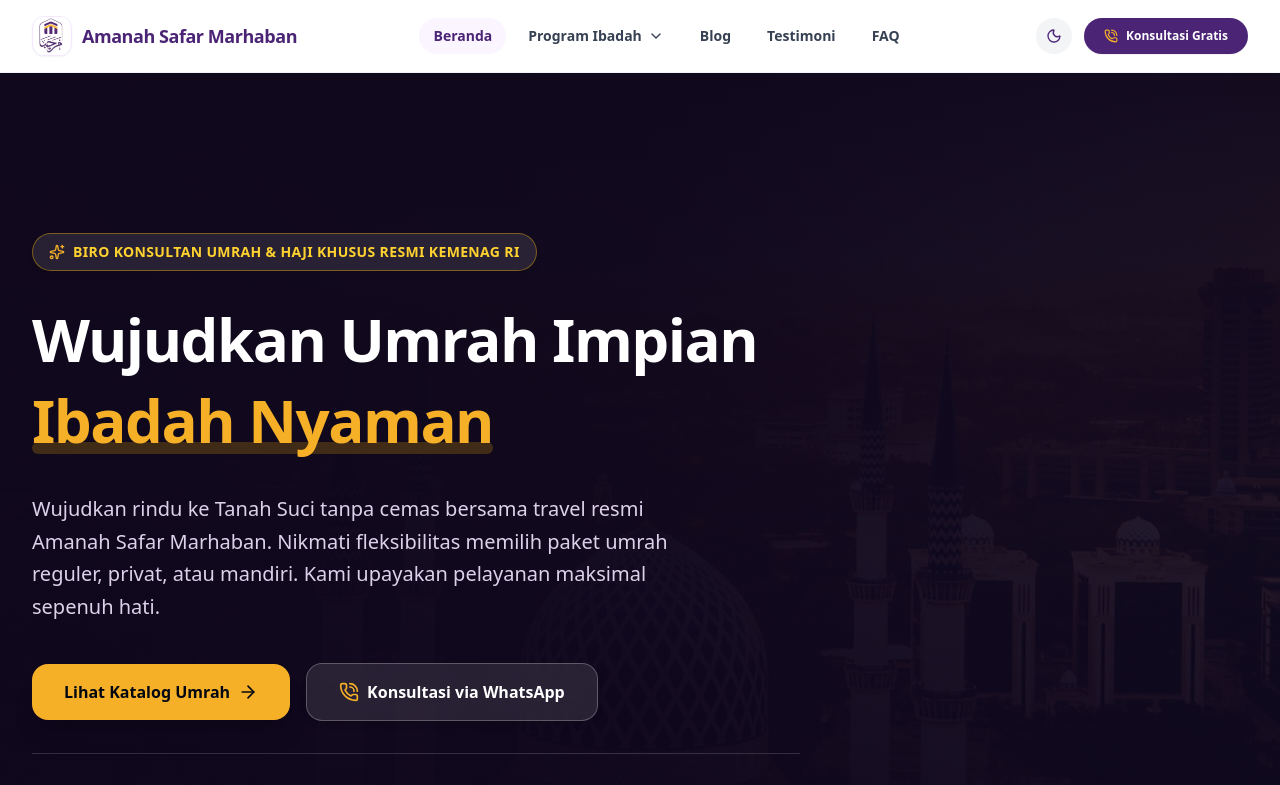
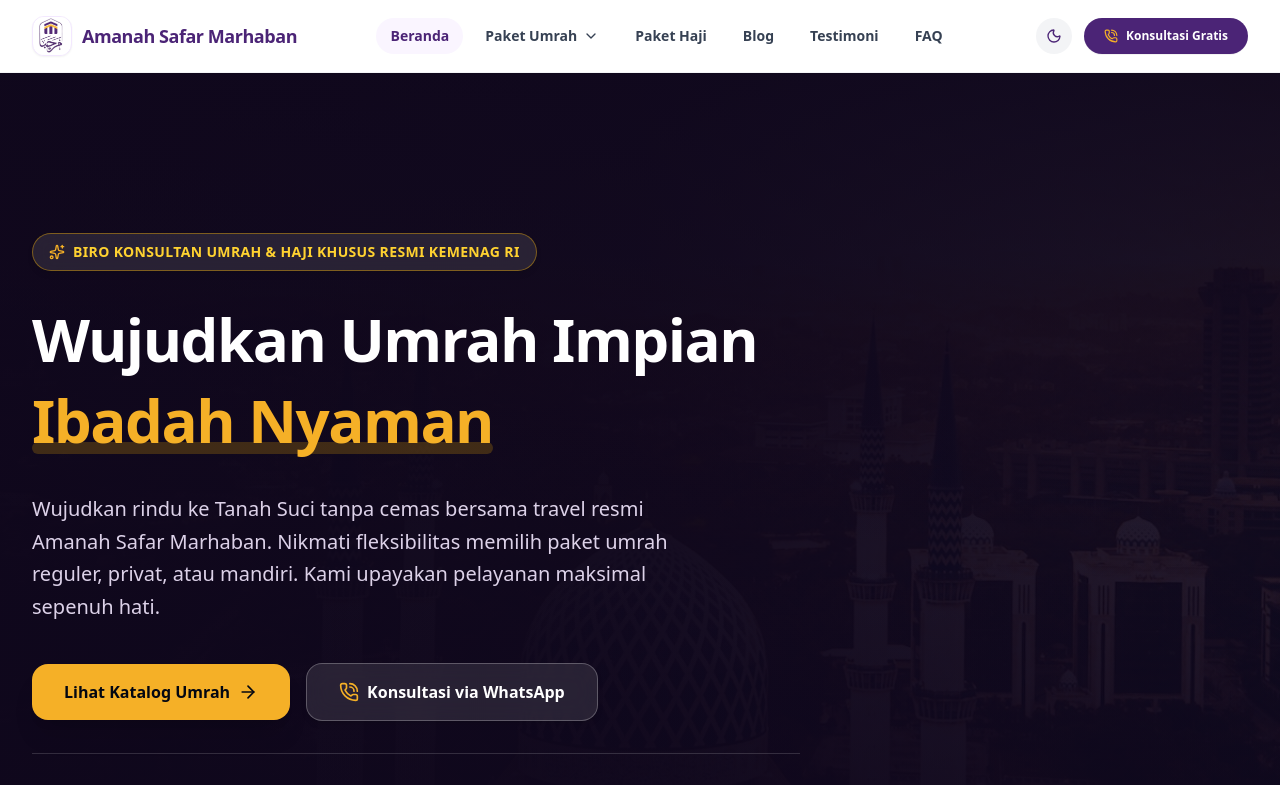
Before and after one commit to mozakki99/amanah-safar-marhaban, a Next.js app: page / in a window 1280 px wide. Shown: the top 785 px of the page. Built offline with nearby package versions, Linux system fonts and the light colour scheme.

Commit message:
feat: adjust Navbar structure per exact user request: Beranda, Paket Umrah (Reguler, Private), Paket Haji, Blog, Testimoni, FAQ

```diff
--- a/src/components/Footer.tsx
+++ b/src/components/Footer.tsx
@@ -48,12 +48,13 @@
 
           {/* Quick Links */}
           <div className="lg:col-span-2 space-y-3">
-            <h4 className="text-white font-bold uppercase tracking-wider text-xs">Program Ibadah</h4>
+            <h4 className="text-white font-bold uppercase tracking-wider text-xs">Navigasi</h4>
             <ul className="space-y-2.5 text-sm">
-              <li><Link href="/paket-umrah" className="hover:text-[#F5B027] transition-colors">Paket Umrah</Link></li>
+              <li><Link href="/" className="hover:text-[#F5B027] transition-colors">Beranda</Link></li>
+              <li><Link href="/paket-umrah" className="hover:text-[#F5B027] transition-colors">Umrah Reguler</Link></li>
               <li><Link href="/rancang-umrah" className="hover:text-[#F5B027] transition-colors">Umrah Private</Link></li>
-              <li><Link href="/paket-haji" className="hover:text-[#F5B027] transition-colors">Paket Haji VIP</Link></li>
-              <li><Link href="/blog" className="hover:text-[#F5B027] transition-colors">Blog & Wawasan</Link></li>
+              <li><Link href="/paket-haji" className="hover:text-[#F5B027] transition-colors">Paket Haji</Link></li>
+              <li><Link href="/blog" className="hover:text-[#F5B027] transition-colors">Blog</Link></li>
               <li><a href="/#testimonials" className="hover:text-[#F5B027] transition-colors">Testimoni</a></li>
               <li><a href="/#faq" className="hover:text-[#F5B027] transition-colors">FAQ</a></li>
             </ul>
--- a/src/components/Navbar.tsx
+++ b/src/components/Navbar.tsx
@@ -5,7 +5,7 @@
 import Link from 'next/link';
 import { usePathname } from 'next/navigation';
 import { useTheme } from '@/context/ThemeContext';
-import { PhoneCall, Menu, X, Sun, Moon, ChevronDown, Sparkles, Crown, Plane } from 'lucide-react';
+import { PhoneCall, Menu, X, Sun, Moon, ChevronDown, Sparkles, Plane } from 'lucide-react';
 import BookingFormModal from './BookingFormModal';
 
 export default function Navbar() {
@@ -48,28 +48,22 @@
     };
   }, [mobileMenuOpen]);
 
-  const programSubItems = [
+  const umrahSubItems = [
     {
-      name: 'Paket Umrah',
+      name: 'Reguler',
       href: '/paket-umrah',
-      desc: 'Program Umrah Reguler Bintang 3, 4, 5',
+      desc: 'Paket Umrah Hemat, Reguler & VIP Bintang 3-5',
       icon: Plane,
     },
     {
-      name: 'Umrah Private',
+      name: 'Private',
       href: '/rancang-umrah',
-      desc: 'Perjalanan Mandiri & Rombongan Keluarga',
+      desc: 'Rancang Umrah Mandiri & Rombongan Keluarga',
       icon: Sparkles,
-    },
-    {
-      name: 'Paket Haji VIP',
-      href: '/paket-haji',
-      desc: 'Haji Furoda & Haji Plus Tanpa Antre',
-      icon: Crown,
     },
   ];
 
-  const isProgramActive = programSubItems.some((item) => pathname === item.href);
+  const isUmrahActive = umrahSubItems.some((item) => pathname === item.href);
 
   return (
     <>
@@ -101,7 +95,7 @@
             </span>
           </Link>
 
-          {/* Desktop Navigation with Dropdown */}
+          {/* Desktop Navigation */}
           <nav className="hidden lg:flex items-center gap-1 xl:gap-2">
 
             {/* Beranda */}
@@ -116,19 +110,19 @@
               Beranda
             </Link>
 
-            {/* Dropdown Program Ibadah */}
+            {/* Dropdown Paket Umrah */}
             <div className="relative" ref={dropdownRef}>
               <button
                 type="button"
                 onClick={() => setDropdownOpen(!dropdownOpen)}
                 onMouseEnter={() => setDropdownOpen(true)}
                 className={`px-3.5 py-2 rounded-full text-xs xl:text-sm font-bold transition-all flex items-center gap-1.5 ${
-                  isProgramActive || dropdownOpen
+                  isUmrahActive || dropdownOpen
                     ? 'text-[#4B2476] dark:text-[#F5B027] bg-purple-50 dark:bg-purple-950/60'
                     : 'text-gray-700 dark:text-gray-200 hover:text-[#4B2476] dark:hover:text-[#F5B027] hover:bg-gray-50 dark:hover:bg-slate-800'
                 }`}
               >
-                <span>Program Ibadah</span>
+                <span>Paket Umrah</span>
                 <ChevronDown className={`w-4 h-4 transition-transform duration-200 ${dropdownOpen ? 'rotate-180 text-[#F5B027]' : ''}`} />
               </button>
 
@@ -136,9 +130,9 @@
               {dropdownOpen && (
                 <div
                   onMouseLeave={() => setDropdownOpen(false)}
-                  className="absolute left-0 top-full mt-1.5 w-64 bg-white dark:bg-[#160C26] rounded-2xl shadow-xl border border-purple-100 dark:border-purple-800/60 p-2 space-y-1 animate-fadeIn z-50"
+                  className="absolute left-0 top-full mt-1.5 w-60 bg-white dark:bg-[#160C26] rounded-2xl shadow-xl border border-purple-100 dark:border-purple-800/60 p-2 space-y-1 animate-fadeIn z-50"
                 >
-                  {programSubItems.map((sub) => {
+                  {umrahSubItems.map((sub) => {
                     const IconComp = sub.icon;
                     const isSubActive = pathname === sub.href;
                     return (
@@ -165,6 +159,18 @@
                 </div>
               )}
             </div>
+
+            {/* Paket Haji */}
+            <Link
+              href="/paket-haji"
+              className={`px-3.5 py-2 rounded-full text-xs xl:text-sm font-bold transition-all ${
+                pathname === '/paket-haji'
+                  ? 'text-[#4B2476] dark:text-[#F5B027] bg-purple-50 dark:bg-purple-950/60'
+                  : 'text-gray-700 dark:text-gray-200 hover:text-[#4B2476] dark:hover:text-[#F5B027] hover:bg-gray-50 dark:hover:bg-slate-800'
+              }`}
+            >
+              Paket Haji
+            </Link>
 
             {/* Blog */}
             <Link
@@ -283,20 +289,20 @@
               <span className="text-[#F5B027] text-sm">➔</span>
             </Link>
 
-            {/* Mobile Expandable Program Ibadah */}
+            {/* Mobile Expandable Paket Umrah */}
             <div className="space-y-1">
               <button
                 type="button"
                 onClick={() => setMobileDropdownOpen(!mobileDropdownOpen)}
                 className="w-full flex items-center justify-between text-base font-bold text-[#4B2476] dark:text-[#F5B027] bg-purple-50 dark:bg-purple-950/60 px-4 py-3 rounded-2xl"
               >
-                <span>Program Ibadah</span>
+                <span>Paket Umrah</span>
                 <ChevronDown className={`w-5 h-5 transition-transform ${mobileDropdownOpen ? 'rotate-180' : ''}`} />
               </button>
 
               {mobileDropdownOpen && (
                 <div className="pl-4 space-y-1.5 pt-1">
-                  {programSubItems.map((sub) => (
+                  {umrahSubItems.map((sub) => (
                     <Link
                       key={sub.name}
                       href={sub.href}
@@ -312,11 +318,20 @@
             </div>
 
             <Link
+              href="/paket-haji"
+              onClick={() => setMobileMenuOpen(false)}
+              className="flex items-center justify-between text-base font-bold text-gray-800 dark:text-gray-100 px-4 py-3 rounded-2xl hover:bg-purple-50 dark:hover:bg-slate-800"
+            >
+              <span>Paket Haji</span>
+              <span className="text-[#F5B027] text-sm">➔</span>
+            </Link>
+
+            <Link
               href="/blog"
               onClick={() => setMobileMenuOpen(false)}
               className="flex items-center justify-between text-base font-bold text-gray-800 dark:text-gray-100 px-4 py-3 rounded-2xl hover:bg-purple-50 dark:hover:bg-slate-800"
             >
-              <span>Blog & Artikel</span>
+              <span>Blog</span>
               <span className="text-[#F5B027] text-sm">➔</span>
             </Link>
 
```
